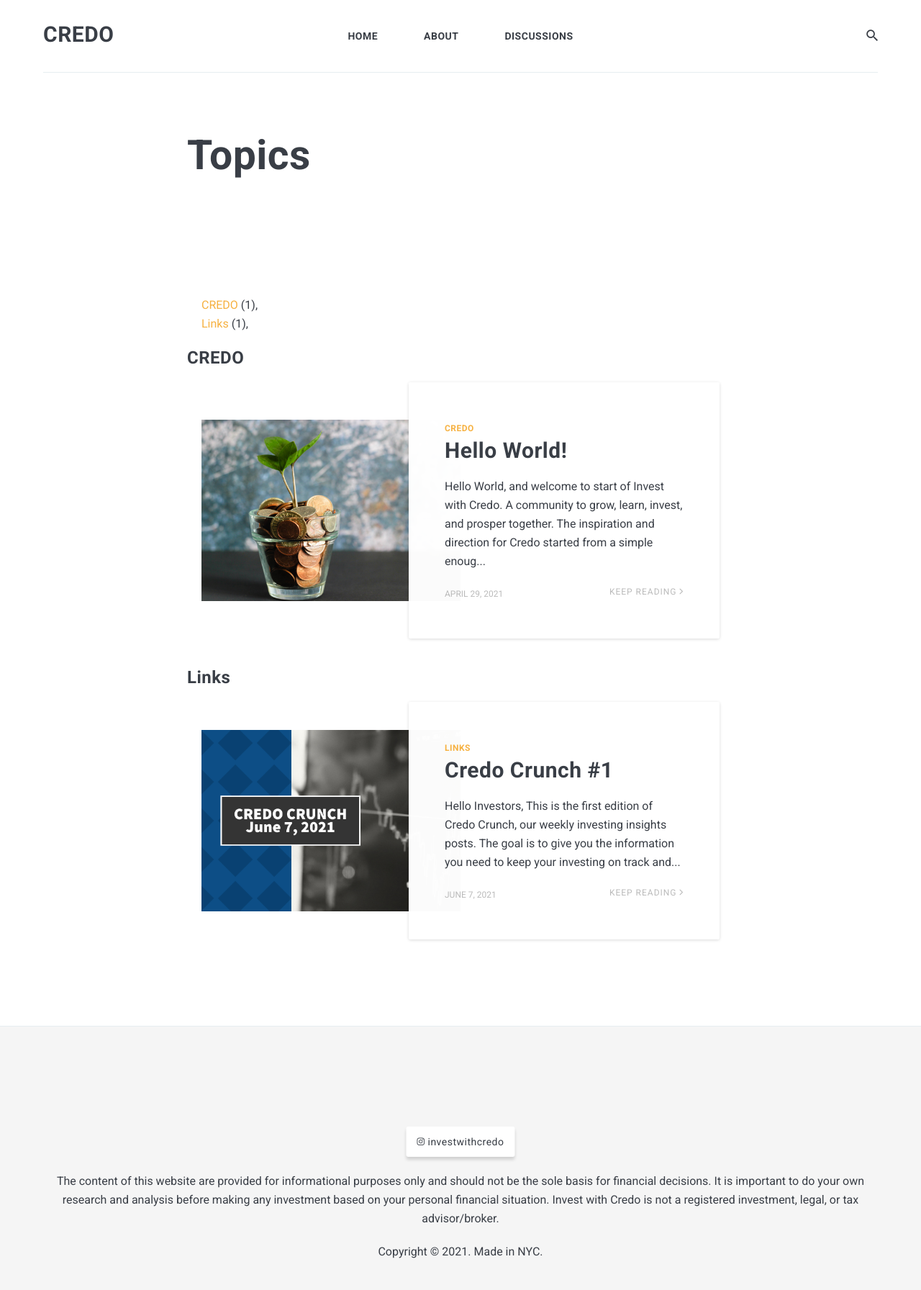
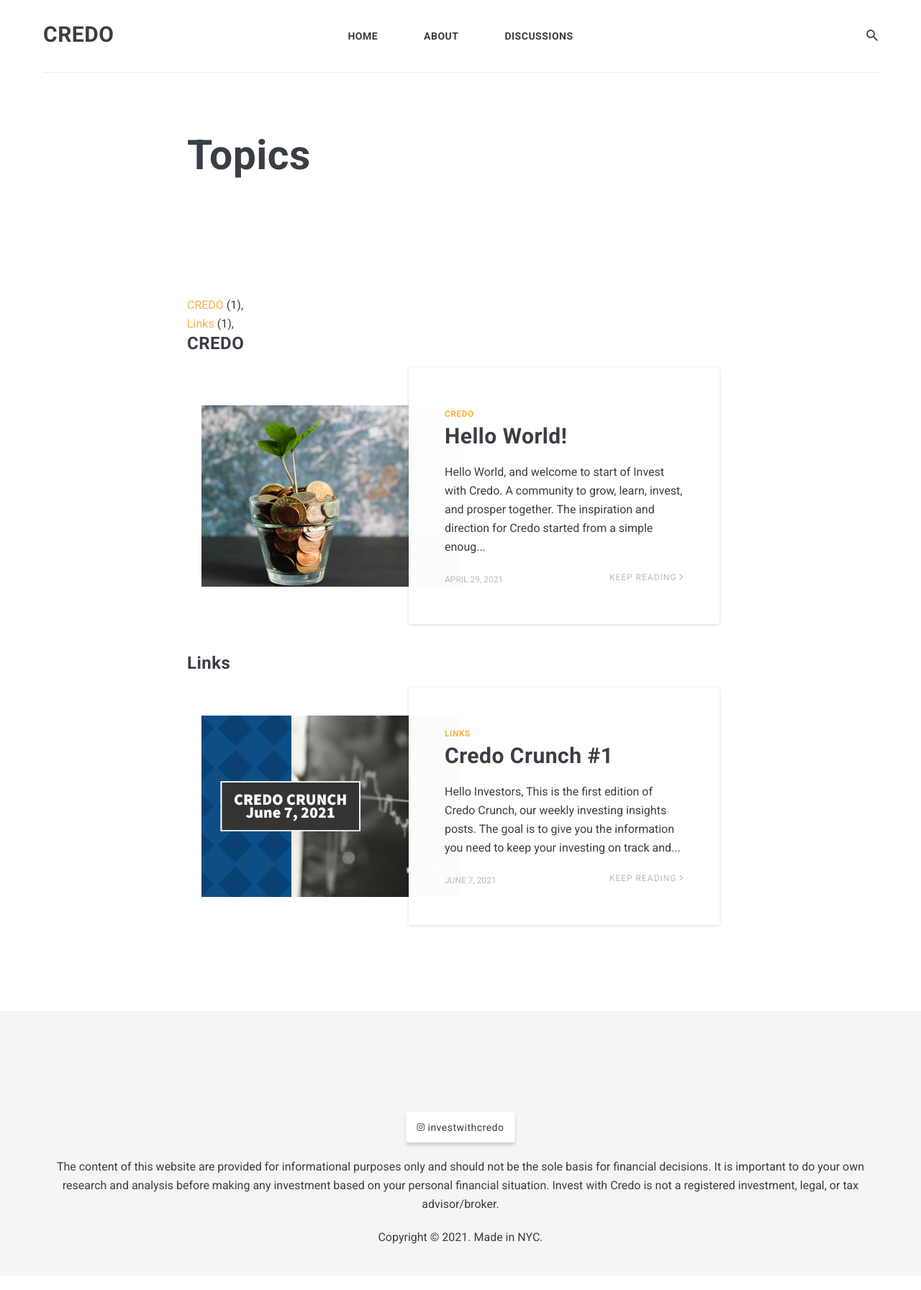
Before and after one commit to investwithcredo/investwithcredo.com, a Jekyll site: the page built from _pages/tags.html, in a window 1280 px wide. Shown: the whole page at 72% size. Built offline with Jekyll 4.4.1, drawn with Linux system fonts in a browser that asks for light colours; nearby versions of some CDN libraries.

Commit message:
Update tags.html

```diff
--- a/_pages/tags.html
+++ b/_pages/tags.html
@@ -13,15 +13,15 @@ to the `site_tags` variable. -->
 <!-- Build the Page -->
 
 <!-- List of all tags -->
-<ul class="tags">
+<div class="tags">
   {% for item in (0..site.tags.size) %}{% unless forloop.last %}
     {% capture this_word %}{{ tag_words[item] }}{% endcapture %}
     <div class="archive-title">
       <a href="#{{ this_word | cgi_escape }}" class="tag">{{ this_word }}</a>
       <span>({{ site.tags[this_word].size }}), </span>
     </div>
-  {% endunless %}{% endfor %}
-</ul>
+    {% endunless %}{% endfor %}
+</div>
 
 <div class="post-line"></div>
 <!-- Posts by Tag -->
```
